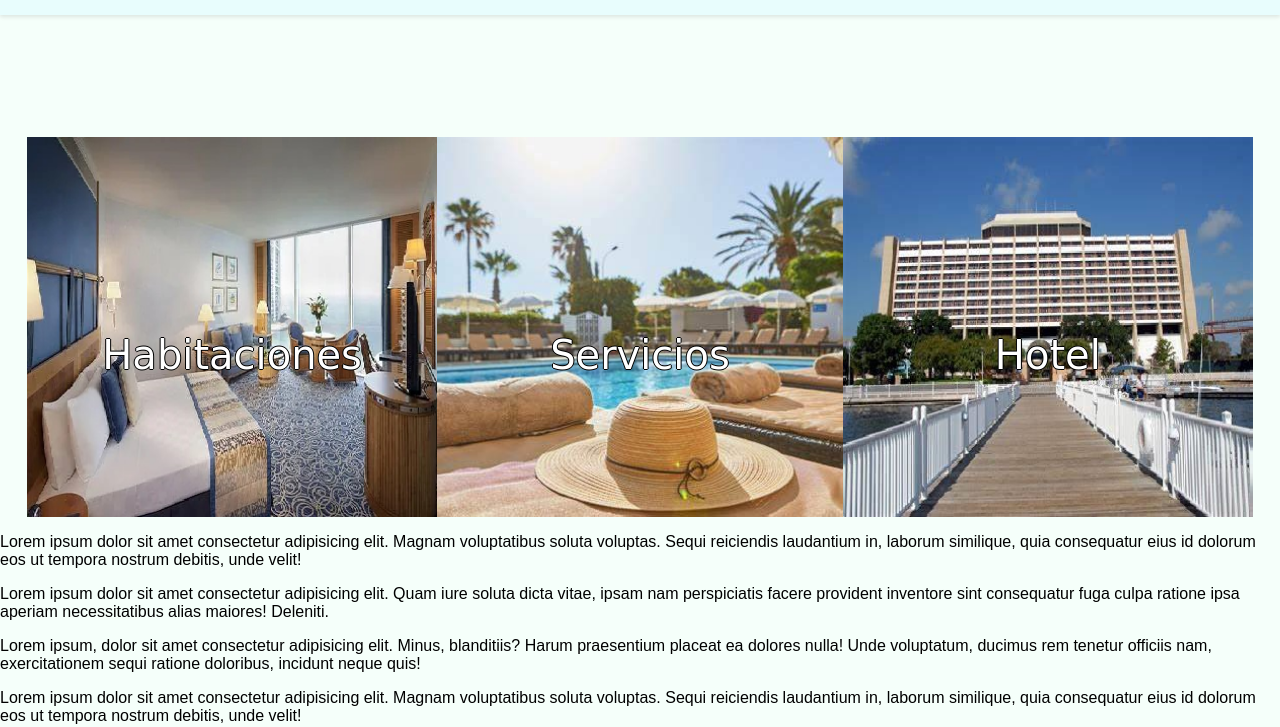
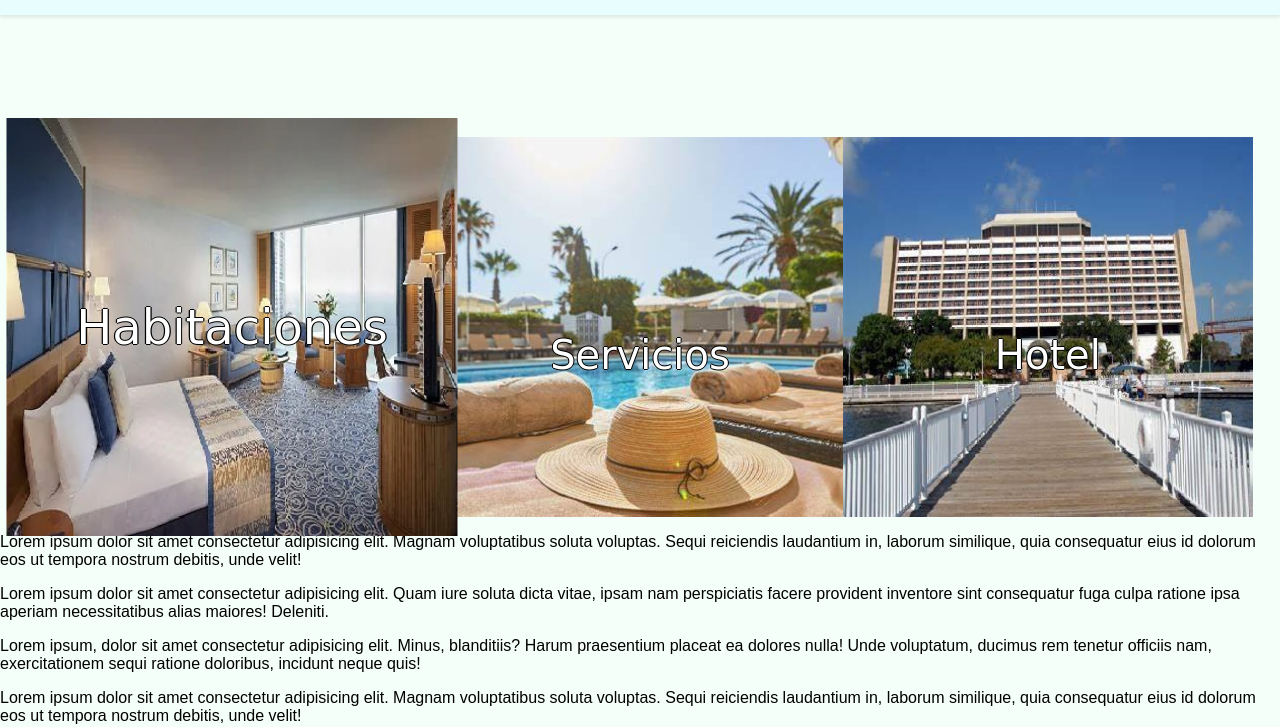
Before and after one commit to WarG31/Hotel_TalentoTech, a plain HTML site: page index.html in a window 1280 px wide. In both pictures the pointer is over the element 232 px from the left and 1145 px from the top of the page. Shown: the part 818-1545 px from the top of the page. Drawn offline with Linux system fonts and the light colour scheme.

Commit message:
EfectoZoomTextogrid-item

```diff
--- a/css/style.css
+++ b/css/style.css
@@ -129,6 +129,11 @@ body {
     background-color: rgba(255, 255, 255, 0.8);
     /* border: 1px solid rgba(0, 0, 0, 0.8); */
     text-align: center;
+    z-index: 1;
+
+}
+.grid-item:hover {
+    z-index: 10; /* Asegura que el contenedor tenga un nivel superior durante el hover */
 }
 
 .grid-item img {
@@ -138,10 +143,11 @@ body {
     transition: transform 0.3s;
 }
 
-.grid-item img:hover {
+.grid-item:hover img, .grid-item .text:hover ~ img {
     transform: scale(1.1);
     transition: transform 0.8s;
 }
+
 
 .grid-item .text {
     position: absolute;
@@ -163,11 +169,16 @@ body {
     /* Desplaza abajo */
     0 -1px 0 black;
 /* Desplaza arriba */
+    transition: 0.8s;
 
 
 }
 
+.grid-item .text:hover, .grid-item:hover .text {
+    transform: translate(-50%, -50%) scale(1.2); /* Aplica Zoom para texto*/
+    transition: transform 0.8s;
+}
+
 /* .grid-item img:hover + .text {
     font-size: 48px;
-
 } */
```
